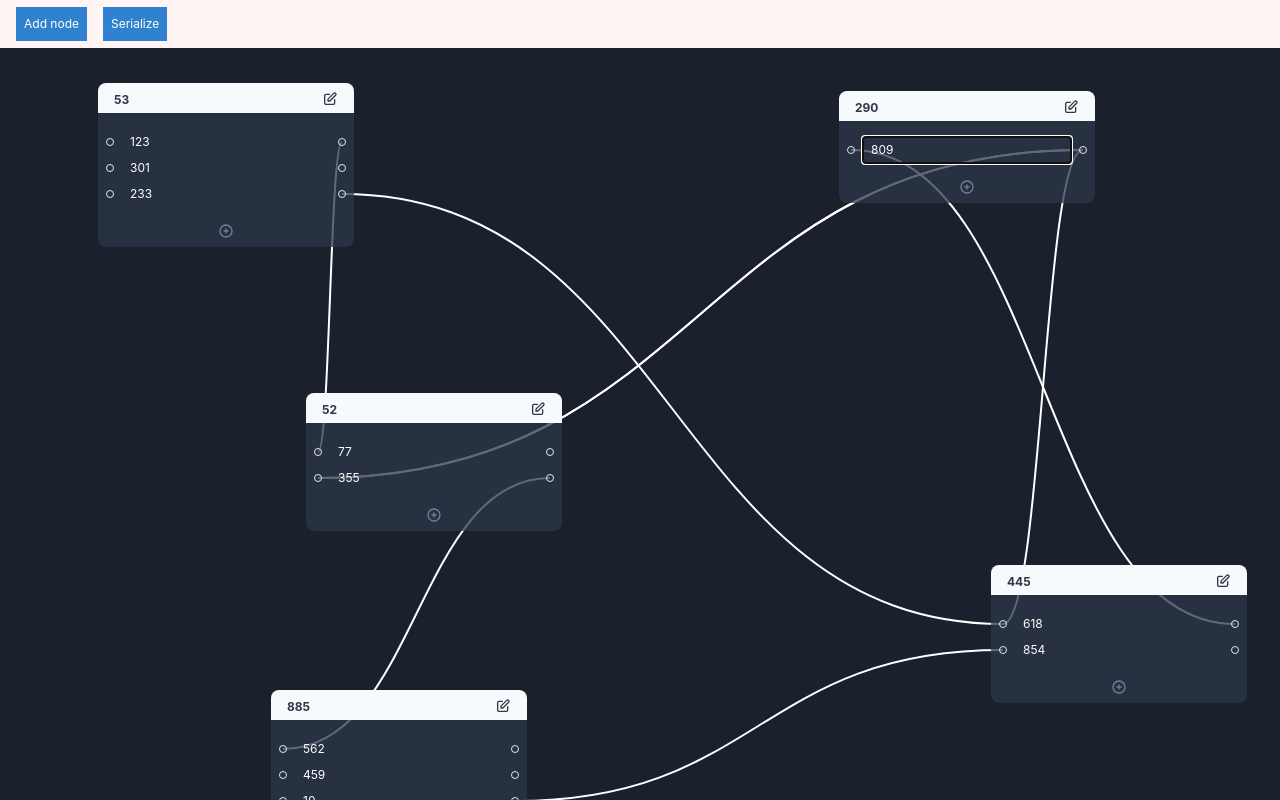
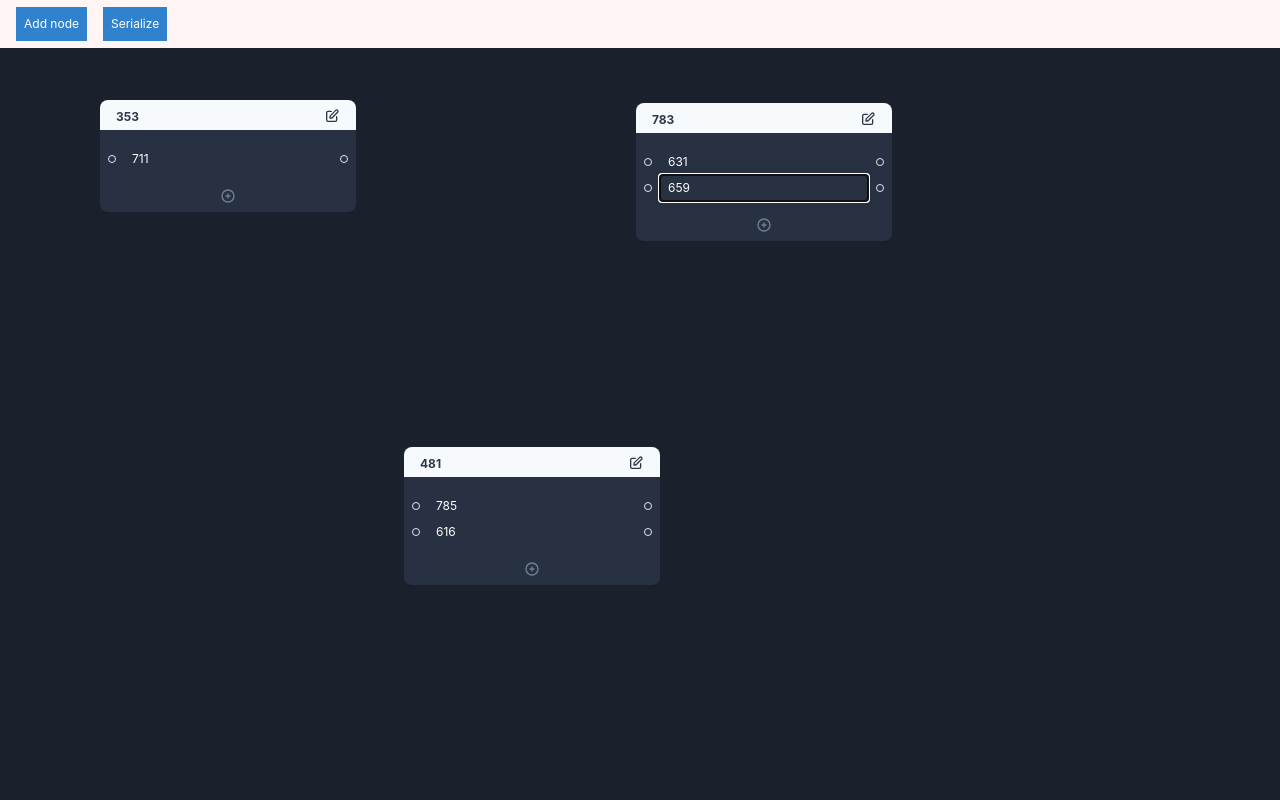
Before and after one commit to gsimone/strand, a React (Create React App) app: page / in a window 1280 px wide. Built offline with nearby package versions, Linux system fonts and the light colour scheme; the HTML template or start-up script is replaced by a standard one.

Commit message:
Normalizes the serialized state

```diff
--- a/src/components/Strand.tsx
+++ b/src/components/Strand.tsx
@@ -58,8 +58,6 @@ export default function Strand({ connection }: StrandProps) {
   const [inputRef, outputRef] = useConnectorsStore(state => [state.connectors.get((input)), state.connectors.get(output)])
   const removeConnection = useStore(store => store.removeConnection)
 
-  console.log('strand ', inputRef, outputRef)
-
   const [,set] = useState(0)
   useEffect(() => { set(1) }, [])
 
--- a/src/initial-state.js
+++ b/src/initial-state.js
@@ -1,174 +1,73 @@
 export const initialState = `
 {
-      "nodes": [
-        {
-          "id": 53,
-          "name": 53,
+  "nodes": {
+    "353": {
+      "name": 353,
       "fields": [
-            111,
-            301,
-            233
+        711
+      ],
+      "position": [
+        100,
+        100
       ]
     },
-        {
-          "id": 52,
-          "name": 52,
+    "481": {
+      "name": 481,
       "fields": [
-            77,
-            355
+        785,
+        616
+      ],
+      "position": [
+        404,
+        447
       ]
     },
-        {
-          "id": 445,
-          "name": 445,
+    "783": {
+      "name": 783,
       "fields": [
-            618,
-            854
-          ]
-        },
-        {
-          "id": 885,
-          "name": 885,
-          "fields": [
-            562,
-            459,
-            10
-          ]
-        },
-        {
-          "id": 290,
-          "name": 290,
-          "fields": [
-            809
+        631,
+        659
+      ],
+      "position": [
+        636,
+        103
       ]
     }
-      ],
-      "positions": [
+  },
+  "fields": {
+    "616": {
+      "name": 616,
+      "value": "Field"
+    },
+    "631": {
+      "name": 631,
+      "value": "Field"
+    },
+    "659": {
+      "name": 659,
+      "value": "Field"
+    },
+    "711": {
+      "name": 711,
+      "value": "Field"
+    },
+    "785": {
+      "name": 785,
+      "value": "Field"
+    }
+  },
+  "connections": [
     [
-          53,
-          [
-            98,
-            83
-          ]
+      "353_711_OUTPUT",
+      "783_631_INPUT"
     ],
     [
-          52,
-          [
-            306,
-            393
-          ]
+      "783_631_OUTPUT",
+      "481_785_INPUT"
     ],
     [
-          445,
-          [
-            991,
-            565
-          ]
-        ],
-        [
-          885,
-          [
-            271,
-            690
-          ]
-        ],
-        [
-          290,
-          [
-            839,
-            91
-          ]
-        ]
-      ],
-      "fields": [
-        {
-          "id": 111,
-          "name": "123",
-          "value": "Field"
-        },
-        {
-          "id": 301,
-          "name": 301,
-          "value": "Field"
-        },
-        {
-          "id": 233,
-          "name": 233,
-          "value": "Field"
-        },
-        {
-          "id": 77,
-          "name": 77,
-          "value": "Field"
-        },
-        {
-          "id": 355,
-          "name": 355,
-          "value": "Field"
-        },
-        {
-          "id": 809,
-          "name": 809,
-          "value": "Field"
-        },
-        {
-          "id": 618,
-          "name": 618,
-          "value": "Field"
-        },
-        {
-          "id": 854,
-          "name": 854,
-          "value": "Field"
-        },
-        {
-          "id": 562,
-          "name": 562,
-          "value": "Field"
-        },
-        {
-          "id": 459,
-          "name": 459,
-          "value": "Field"
-        },
-        {
-          "id": 10,
-          "name": 10,
-          "value": "Field"
-        }
-      ],
-      "connections": [
-        [
-          "53_111_OUTPUT",
-          "52_77_INPUT"
-        ],
-        [
-          "290_809_INPUT",
-          "445_618_OUTPUT"
-        ],
-        [
-          "290_809_OUTPUT",
-          "52_355_INPUT"
-        ],
-        [
-          "52_355_OUTPUT",
-          "885_562_INPUT"
-        ],
-        [
-          "885_10_OUTPUT",
-          "445_854_INPUT"
-        ],
-        [
-          "53_233_OUTPUT",
-          "445_618_INPUT"
-        ],
-        [
-          "290_809_OUTPUT",
-          "445_618_INPUT"
-        ],
-        [
-          "52_355_INPUT",
-          "290_809_OUTPUT"
+      "353_711_INPUT",
+      "481_616_OUTPUT"
     ]
   ]
 }
--- a/src/store/field.tsx
+++ b/src/store/field.tsx
@@ -8,7 +8,7 @@ export type FieldValues = {
 
 export type Field = FieldValues & {
   setValue: (value: Record<string, any>) => void,
-  preSerialize: () => FieldValues,
+  pick: () => FieldValues,
   serialize: () => string
 }
 
@@ -22,12 +22,12 @@ export const createField = (id, name, value) =>
     setValue: (value) => {
       set(value)
     },
-    preSerialize: () => {
+    pick: () => {
       const { id, name, value } = get()
       return { id, name, value }
     },
     serialize: () => {
-      const { preSerialize } = get()
-      return JSON.stringify(preSerialize())
+      const { pick } = get()
+      return JSON.stringify(pick())
     }
   }));
--- a/src/store/node.tsx
+++ b/src/store/node.tsx
@@ -18,7 +18,7 @@ export type NodeValues = {
 export type Node = NodeValues & {
   addField: (id?: ID, name?: string, value?: any) => void
   removeField: (id: ID) => void,
-  preSerialize: () => NodeValues,
+  pick: () => NodeValues,
   serialize: () => string,
 }
 
@@ -74,13 +74,13 @@ export const createNode = (id, name) =>
           })
         )
       },
-      preSerialize: () => {
+      pick: () => {
         const { id, name, fields } = get()
         return { id, name, fields }
       },
       serialize: () => {
-        const { preSerialize } = get()
-        return JSON.stringify(preSerialize())
+        const { pick } = get()
+        return JSON.stringify(pick())
       }
     };
   });
--- a/src/store/store.tsx
+++ b/src/store/store.tsx
@@ -14,9 +14,8 @@ const uuid = () => Math.floor(Math.random() * 1000);
 export type Position = number[]
 
 export type StateFromJson = {
-  nodes: NodeValues[]
-  positions: any // TODO Record<[ID, Position]>
-  fields: FieldValues[],
+  nodes: any
+  fields: any,
   connections: Array<string>
 }
 
@@ -105,41 +104,46 @@ export const useStore = create<State>((set, get) => {
       const { nodes, positions, fields, connections } = get()
       console.log(
         JSON.stringify({
-          nodes: Array.from(nodes).map(([_, x]) => x.getState().preSerialize()),
-          positions: Array.from(positions),
-          fields: Array.from(fields).map(([_, x]) => x.getState().preSerialize()),
+          nodes: Array.from(nodes).reduce((acc, [_, x]) => {
+            const { id, ...theRest } = x.getState().pick()
+            acc[id] = theRest
+            acc[id].position = Array.from(positions).reduce((acc, position) => {
+              if (id === position[0]) {
+                acc = position[1]
+              }
+              return acc
+            }, [100, 100])
+            return acc
+          }, {}),
+          fields: Array.from(fields).reduce((acc, [_, x]) => {
+            const { id, ...theRest } = x.getState().pick()
+            acc[id] = theRest
+            return acc
+          }, {}),
           connections
         }, null, "  ")
       )
     },
     setInitialState: initValues => {
-      const { nodes, positions, fields, connections } = initValues
+      const { nodes, fields, connections } = initValues
       const { addNode } = get()
 
       // set initial nodes, fields and positions
-      nodes.forEach(node => {
-
-        const position = positions.reduce((acc, [_id, _position]) => {
-          if (node.id === _id) {
-            return _position
+      Object.entries(nodes).forEach(([id, node] : any) => {
+        const _fields = node.fields.reduce((acc, fieldId) => {
+          const _field = fields[fieldId]
+          if (_field) {
+            acc.push(_field)
           }
           return acc
-        }, [100, 100])
-
-        const _fields = fields.filter(field => node.fields.includes(field.id))
-
-        addNode(node.id, node.name, _fields, position)
+        }, [])
+        addNode(node.id, node.name, _fields, node.position)
       })
 
       // set initial connections
       set(p(store => {
-        connections.forEach(connection => {
-          if (connection?.length === 2 && typeof connection[0] === "string" && typeof connection[1] === "string") {
-            store.connections.push(connection)
-          }
-        })
+        store.connections = connections || []
         useConnectionStore.getState().reset()
-
         return store
       }))
     }
```
Lines whose indentation alone changed are shown as unchanged.
